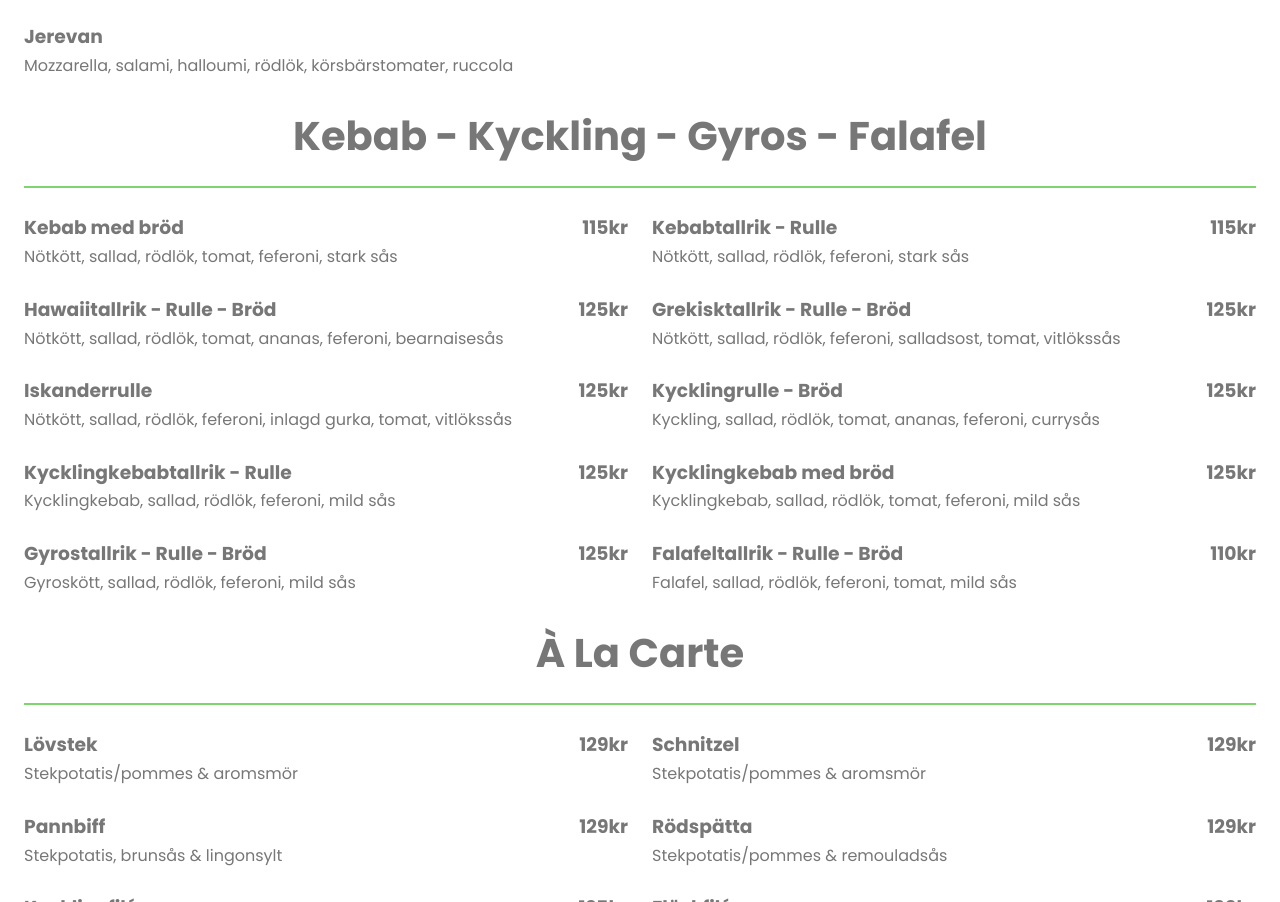
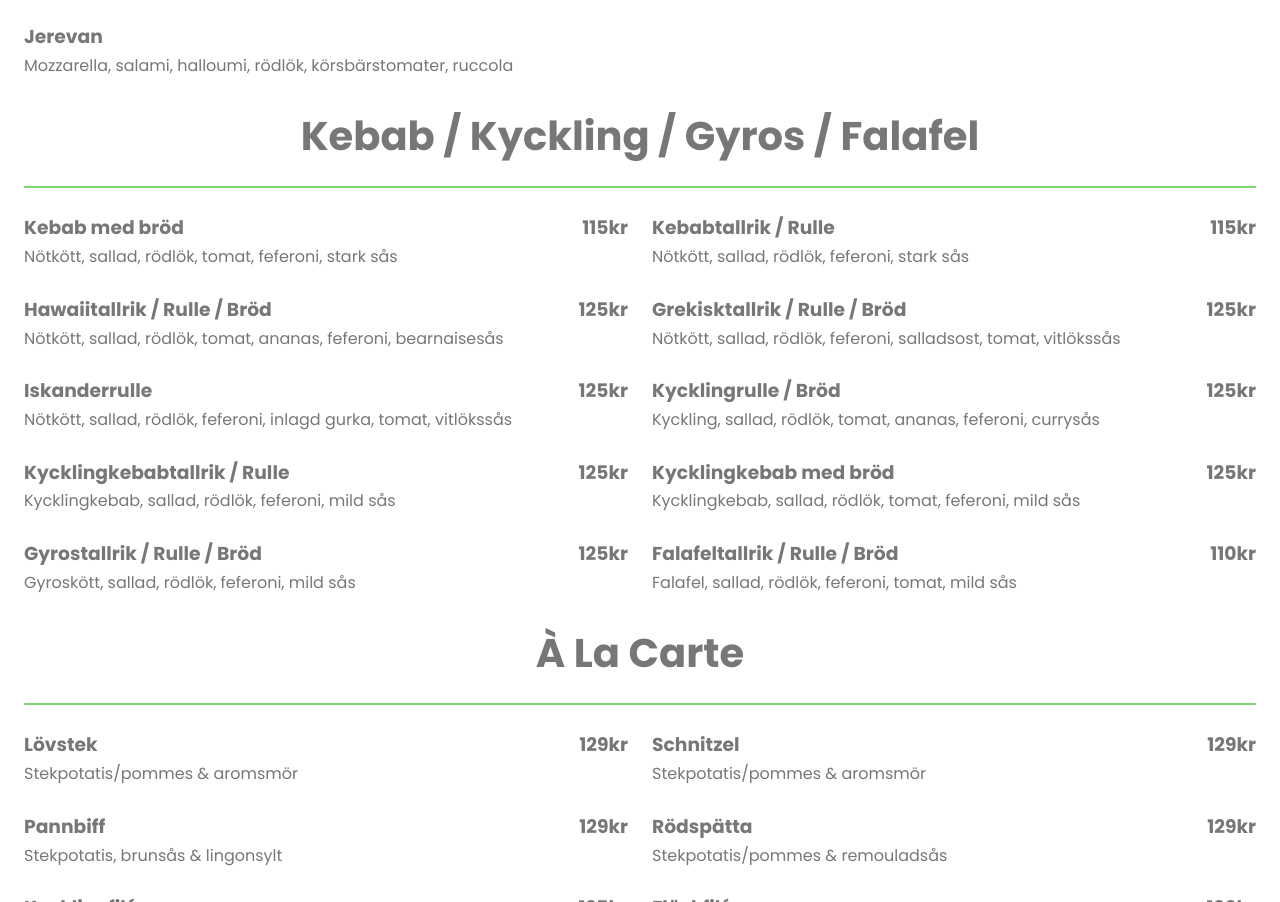
Before and after one commit to idohtml/Pizzeria-Angela, an Astro site: page / in a window 1280 px wide. Shown: the part 4198-5100 px from the top of the page. Built offline with nearby package versions, Linux system fonts and the light colour scheme; Astro itself is replaced by a stand-in of ours.

Commit message:
replaced - with /

```diff
--- a/src/pages/index.astro
+++ b/src/pages/index.astro
@@ -647,7 +647,7 @@ import Allergies from "../../public/images/allergies.jpg";
       </section>
       <section class="menu">
         <h2 class="menu-group-heading" id="kebab">
-          <span> Kebab - Kyckling - Gyros - Falafel</span>
+          <span> Kebab / Kyckling / Gyros / Falafel</span>
         </h2>
         <p class="menu-group-description"></p>
         <div class="menu-group">
@@ -665,7 +665,7 @@ import Allergies from "../../public/images/allergies.jpg";
           <div class="menu-item">
             <div class="menu-item-text">
               <h3 class="menu-item-heading">
-                <span class="menu-item-name">Kebabtallrik - Rulle</span>
+                <span class="menu-item-name">Kebabtallrik / Rulle</span>
                 <span id="KebabTallrik" class="menu-item-price"></span>
               </h3>
               <p class="menu-item-description">
@@ -676,7 +676,7 @@ import Allergies from "../../public/images/allergies.jpg";
           <div class="menu-item">
             <div class="menu-item-text">
               <h3 class="menu-item-heading">
-                <span class="menu-item-name">Hawaiitallrik - Rulle - Bröd</span>
+                <span class="menu-item-name">Hawaiitallrik / Rulle / Bröd</span>
                 <span id="HawaiiTallrik" class="menu-item-price"></span>
               </h3>
               <p class="menu-item-description">
@@ -687,7 +687,7 @@ import Allergies from "../../public/images/allergies.jpg";
           <div class="menu-item">
             <div class="menu-item-text">
               <h3 class="menu-item-heading">
-                <span class="menu-item-name">Grekisktallrik - Rulle - Bröd</span
+                <span class="menu-item-name">Grekisktallrik / Rulle / Bröd</span
                 >
                 <span id="Grekisktallrik" class="menu-item-price"></span>
               </h3>
@@ -711,7 +711,7 @@ import Allergies from "../../public/images/allergies.jpg";
           <div class="menu-item">
             <div class="menu-item-text">
               <h3 class="menu-item-heading">
-                <span class="menu-item-name">Kycklingrulle - Bröd</span>
+                <span class="menu-item-name">Kycklingrulle / Bröd</span>
                 <span id="Kycklingrulle" class="menu-item-price"></span>
               </h3>
               <p class="menu-item-description">
@@ -722,7 +722,7 @@ import Allergies from "../../public/images/allergies.jpg";
           <div class="menu-item">
             <div class="menu-item-text">
               <h3 class="menu-item-heading">
-                <span class="menu-item-name">Kycklingkebabtallrik - Rulle</span>
+                <span class="menu-item-name">Kycklingkebabtallrik / Rulle</span>
                 <span id="Kycklingkebabtallrik" class="menu-item-price"></span>
               </h3>
               <p class="menu-item-description">
@@ -744,7 +744,7 @@ import Allergies from "../../public/images/allergies.jpg";
           <div class="menu-item">
             <div class="menu-item-text">
               <h3 class="menu-item-heading">
-                <span class="menu-item-name">Gyrostallrik - Rulle - Bröd</span>
+                <span class="menu-item-name">Gyrostallrik / Rulle / Bröd</span>
                 <span id="Gyrostallrik" class="menu-item-price"></span>
               </h3>
               <p class="menu-item-description">
@@ -755,7 +755,7 @@ import Allergies from "../../public/images/allergies.jpg";
           <div class="menu-item">
             <div class="menu-item-text">
               <h3 class="menu-item-heading">
-                <span class="menu-item-name">Falafeltallrik - Rulle - Bröd</span
+                <span class="menu-item-name">Falafeltallrik / Rulle / Bröd</span
                 >
                 <span id="Falafeltallrik" class="menu-item-price"></span>
               </h3>
```
